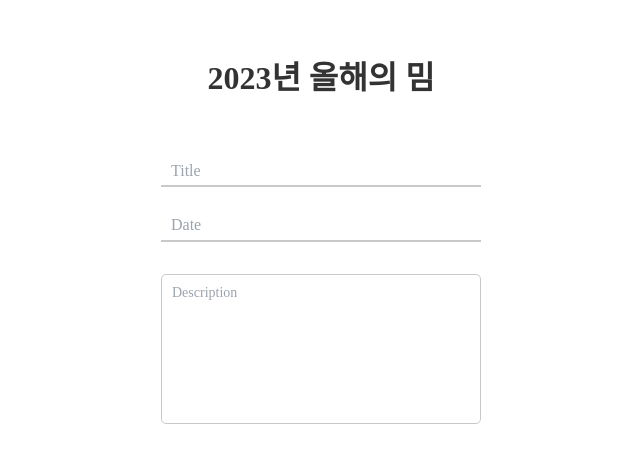
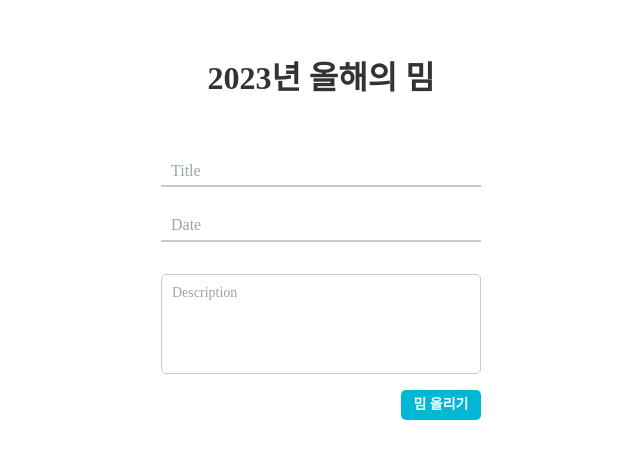
Before and after one commit to dbstjddbwls/CTG, a Next.js app in the folder ctg/: page / in a window 1280 px wide. Shown: the top 462 px of the page, without its empty margins (319-959 px from the left). Built offline with nearby package versions, Linux system fonts and the light colour scheme.

Commit message:
ADD ImageUploadBlock

```diff
--- /dev/null
+++ b/ctg/src/component/inputs/ImageUploadBlock.tsx
@@ -0,0 +1,42 @@
+import React, {useEffect, useRef, useState} from 'react'
+
+interface Iprops {
+    className?: string
+}
+
+const ImageUploadBlock: React.FC<Iprops> = ({className}) => {
+    const [images, setImages] = useState('')
+    const FuncA = (e: any) => {
+        const uploadImage = e.target?.files[0]?.name
+        if (uploadImage) {
+            setImages(e.target?.files[0].name)
+        } else {
+            setImages('')
+        }
+    }
+
+    return (
+        <div className={`${className} mt-[12px]`}>
+            <label>
+                <div className={'flex justify-end'}>
+                    <p className={'text-[14px] py-[7px] mr-[10px]'}>{images}</p>
+                    <p
+                        className={
+                            'w-[80px] text-center cursor-pointer bg-main text-[14px] py-[7px] rounded-[5px] text-[#ffffff] font-bold'
+                        }>
+                        밈 올리기
+                    </p>
+                </div>
+                <input
+                    onChange={e => {
+                        FuncA(e)
+                    }}
+                    type={'file'}
+                    className={'hidden'}
+                />
+            </label>
+        </div>
+    )
+}
+
+export default ImageUploadBlock
--- a/ctg/src/component/inputs/TextareaBlock.tsx
+++ b/ctg/src/component/inputs/TextareaBlock.tsx
@@ -27,7 +27,7 @@ const InputBlock: React.FC<Iprops> = ({className, placeholder}) => {
                 ref={TextareaRef}
                 placeholder={`${placeholder}`}
                 onBlur={e => checkTextareaValue(e.target)}
-                className={`w-full min-h-[150px] p-[10px] resize-none text-[14px] border rounded-[5px] : +
+                className={`w-full min-h-[100px] p-[10px] resize-none text-[14px] border rounded-[5px] : +
                     ${isValue ? 'border-[#4bdca3]' : 'border-[#c9c9c9]'}`}
             />
         </div>
--- a/ctg/src/features/HomeUploadComponent/HomeUploadForm.tsx
+++ b/ctg/src/features/HomeUploadComponent/HomeUploadForm.tsx
@@ -1,5 +1,6 @@
 import InputBlock from '@/src/component/inputs/InputBlock'
 import TextareaBlock from '@/src/component/inputs/TextareaBlock'
+import ImageUploadBlock from '@/src/component/inputs/ImageUploadBlock'
 
 const HomeUploadForm = () => {
     return (
@@ -8,6 +9,7 @@ const HomeUploadForm = () => {
                 <InputBlock placeholder={'Title'} />
                 <InputBlock placeholder={'Date'} className={'mt-[24px]'} />
                 <TextareaBlock placeholder={'Description'} className={'mt-[32px]'} />
+                <ImageUploadBlock />
             </div>
         </>
     )
--- a/ctg/tailwind.config.js
+++ b/ctg/tailwind.config.js
@@ -3,6 +3,7 @@ module.exports = {
     theme: {
         colors: {
             border: '#F2F3F3',
+            main: '#00B7D4',
         },
         extend: {},
     },
```
